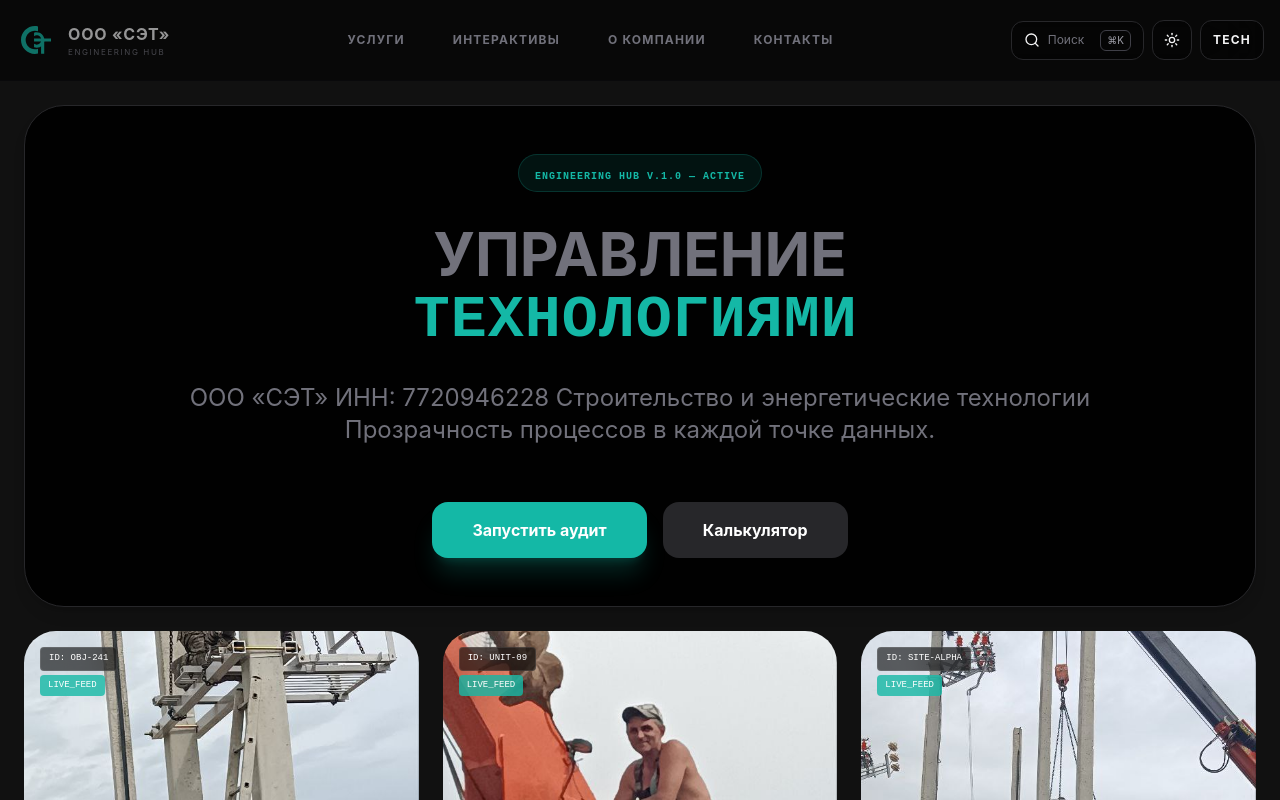
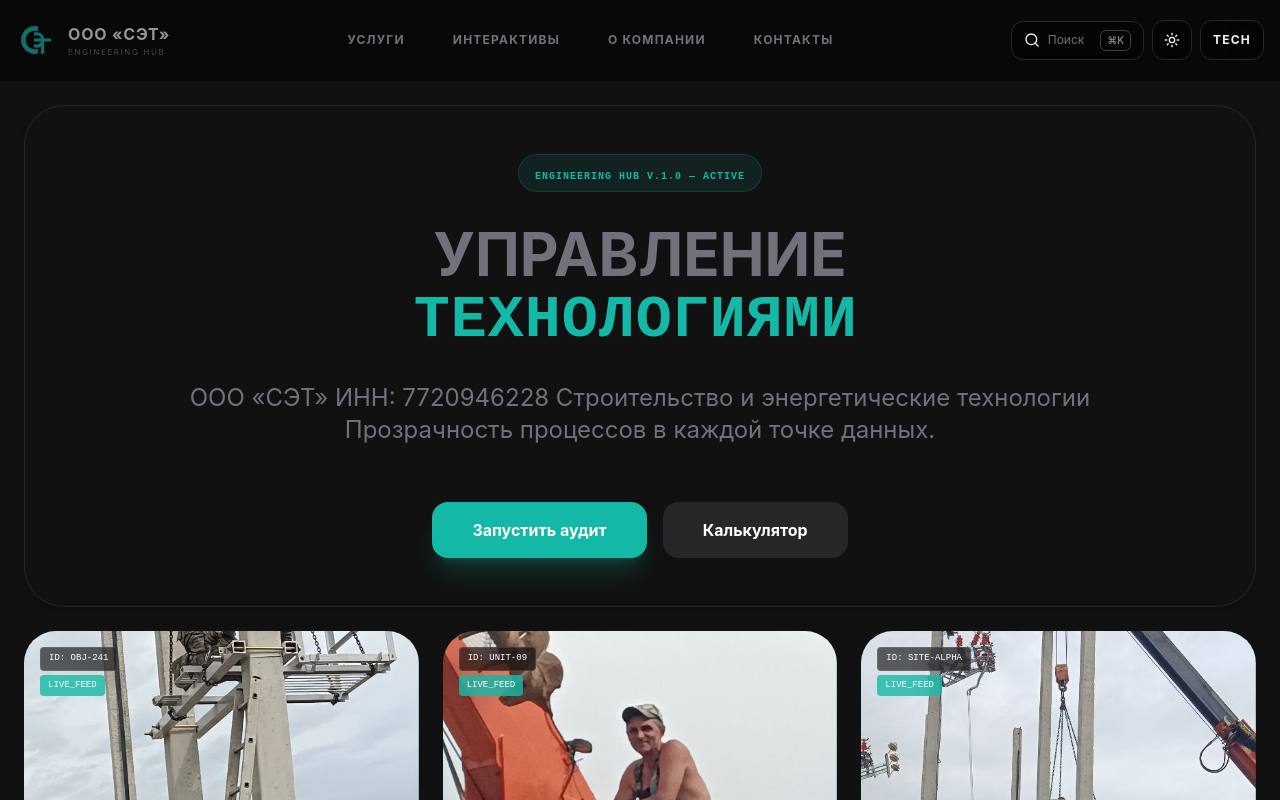
Before and after one commit to vexel-prod/set-engine-site, a Next.js app: page / in a window 1280 px wide. Shown: the top 800 px of the page. Built offline with nearby package versions, Linux system fonts and the light colour scheme.

Commit message:
ui: finish Home page

```diff
--- a/components/home/HomeContent.tsx
+++ b/components/home/HomeContent.tsx
@@ -31,7 +31,7 @@ export default function HomeContent() {
   return (
     <>
       {/* Header section */}
-      <section className='grid place-content-center relative overflow-hidden rounded-[40px] shadow-lg shadow-base-300/20 dark:bg-black/95 p-4 md:p-12 text-center border border-zinc-50 dark:border-zinc-800'>
+      <section className='grid place-content-center relative overflow-hidden rounded-[40px] shadow-lg shadow-base-300/20 p-4 md:p-12 text-center border border-zinc-50 dark:border-zinc-800'>
         <motion.div
           initial={{ opacity: 0, y: 20 }}
           animate={{ opacity: 1, y: 0 }}
--- a/package.json
+++ b/package.json
@@ -1,5 +1,5 @@
 {
-  "name": "set-digital-twin",
+  "name": "set-engineering-hub",
   "version": "1.0.0",
   "private": true,
   "scripts": {
```
Also changed, not shown: 1 other file (tests, documents, lock files or other folders).
